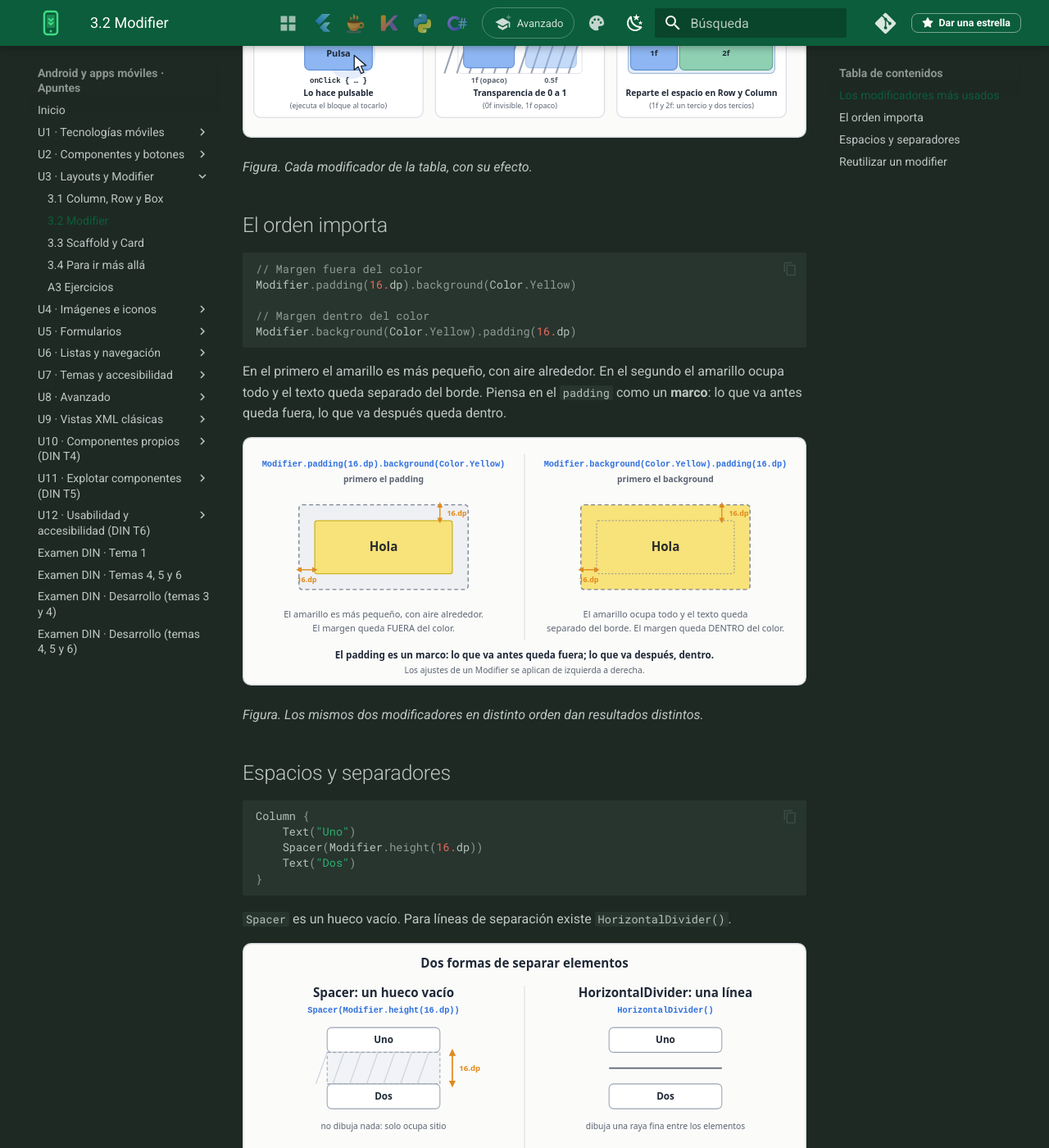
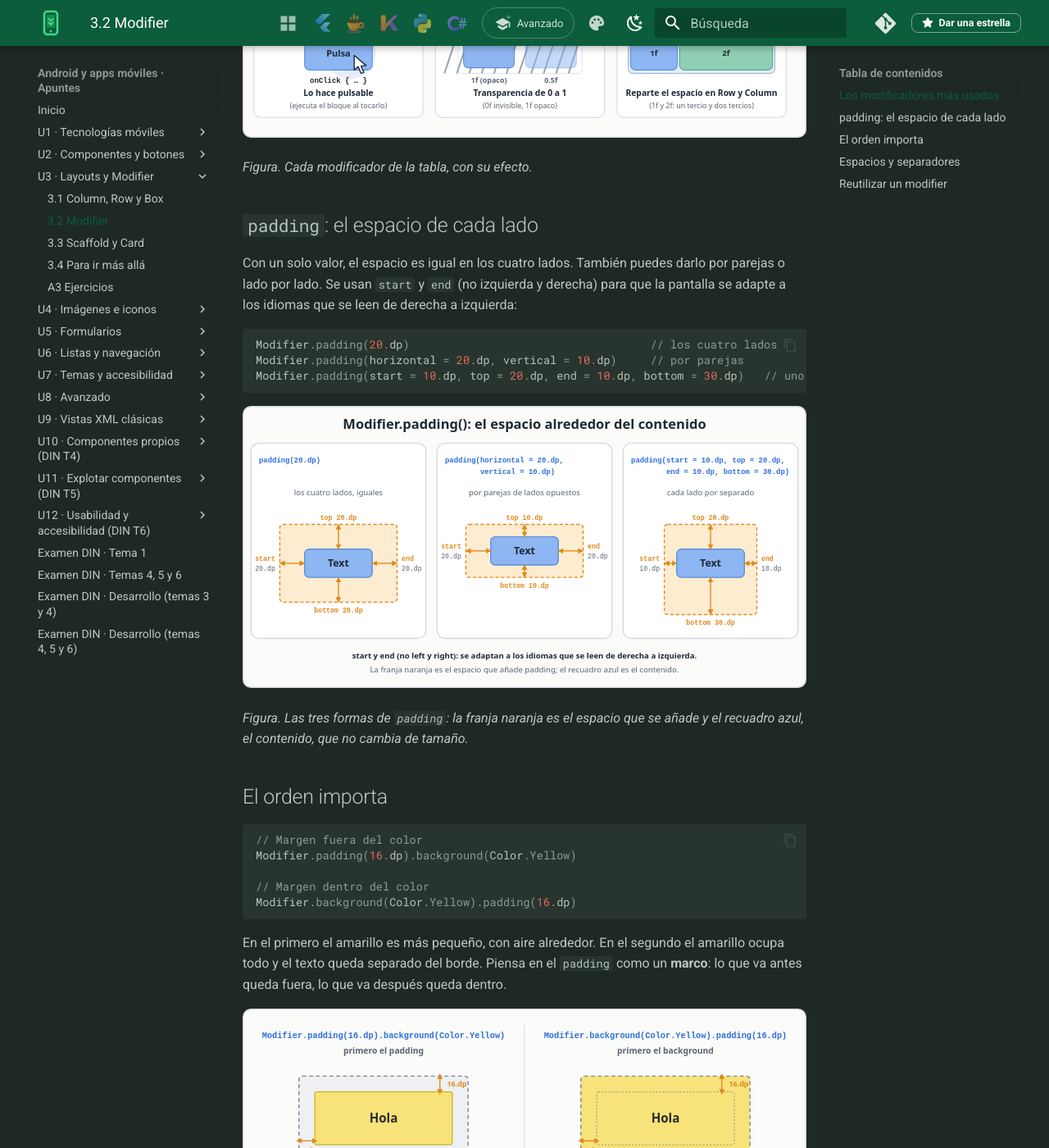
Before and after one commit to apuntes-dam/android-apuntes, an MkDocs documentation site: the page built from docs/u03/02-modifier.md, in a window 1280 px wide and 1400 px high, scrolled down 1397 px. Shown: the whole window at 82% size. Built offline with MkDocs 1.6.1 and Material for MkDocs 9.7.7, drawn with Linux system fonts in a browser that asks for light colours; comment, search, counter and statistics services are not loaded.

Commit message:
Diagrama de padding lado por lado (3.2) y sección nueva con start, top, end y bottom
Co-Authored-By: Claude Sonnet 5.5 <noreply@anthropic.com>

````diff
--- a/docs/u03/02-modifier.md
+++ b/docs/u03/02-modifier.md
@@ -29,6 +29,20 @@ Text(
 [![Qué hace cada Modifier de la tabla: size, fillMaxWidth, padding, background, border, clip, clickable, alpha y weight](../assets/img/modifier-metodos.svg)](../assets/img/modifier-metodos.svg){ target=_blank title="Abrir a tamaño completo" }
 
 *Figura. Cada modificador de la tabla, con su efecto.*
+
+## `padding`: el espacio de cada lado
+
+Con un solo valor, el espacio es igual en los cuatro lados. También puedes darlo por parejas o lado por lado. Se usan `start` y `end` (no izquierda y derecha) para que la pantalla se adapte a los idiomas que se leen de derecha a izquierda:
+
+```kotlin
+Modifier.padding(20.dp)                                    // los cuatro lados
+Modifier.padding(horizontal = 20.dp, vertical = 10.dp)     // por parejas
+Modifier.padding(start = 10.dp, top = 20.dp, end = 10.dp, bottom = 30.dp)   // uno a uno
+```
+
+[![Modifier.padding: con un valor, por parejas con horizontal y vertical, o cada lado con start, top, end y bottom](../assets/img/padding-lados.svg)](../assets/img/padding-lados.svg){ target=_blank title="Abrir a tamaño completo" }
+
+*Figura. Las tres formas de `padding`: la franja naranja es el espacio que se añade y el recuadro azul, el contenido, que no cambia de tamaño.*
 
 ## El orden importa
 
````
Also changed, not shown: docs/assets/img/padding-lados.svg (added).
